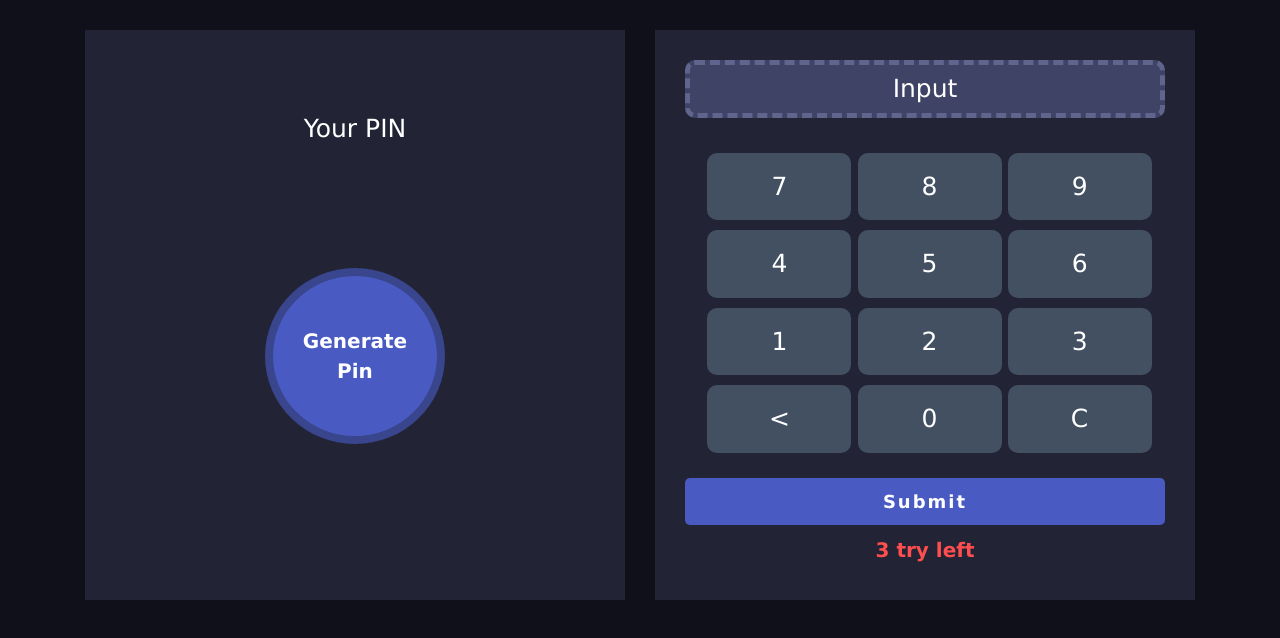
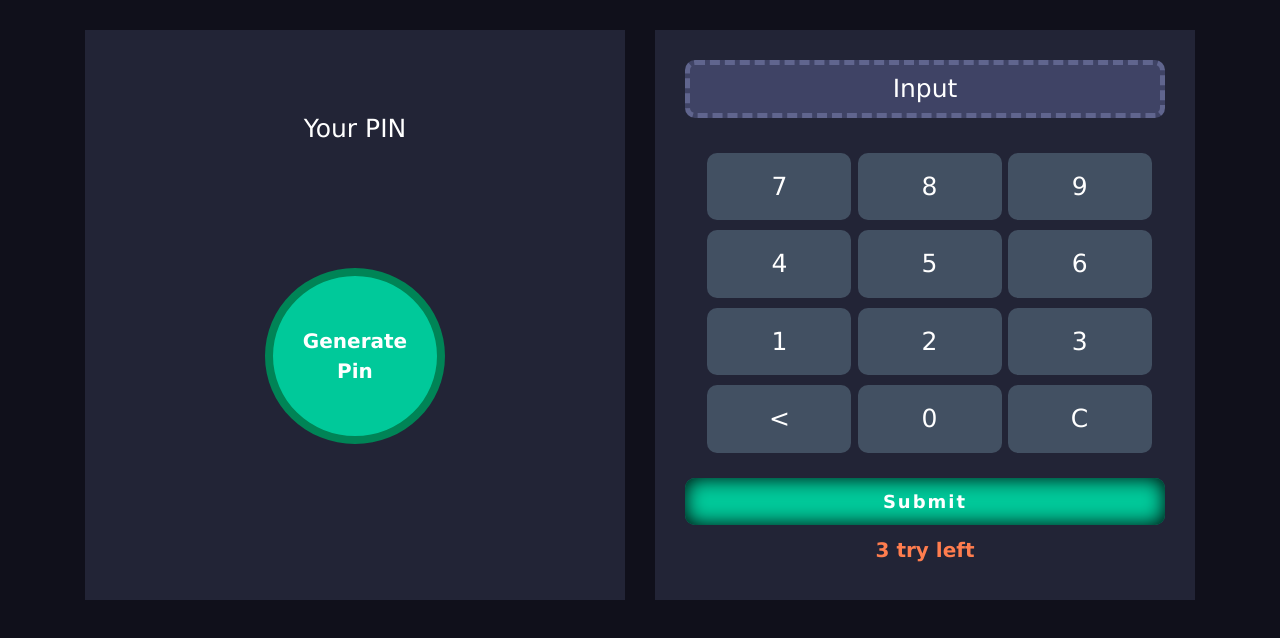
Before and after one commit to sr-tamim/OTP, a plain HTML site: page index.html in a window 1280 px wide. Drawn offline with nearby package versions, Linux system fonts and the light colour scheme.

Commit message:
color changed

```diff
--- a/script.js
+++ b/script.js
@@ -9,8 +9,8 @@ let actionLeft = 3;
 
 generateBtn.addEventListener('click', function () {
     pin = Math.floor(Math.random() * 10000);
+    if (pin.toString().length != 4) { generateBtn.click(); return; }
     showPin.innerText = pin;
-    if (pin.toString().length != 4) { generateBtn.click() }
 })
 
 document.querySelector('.pin-input').addEventListener('click', function (event) {
@@ -34,6 +34,7 @@ document.querySelector('.pin-input').addEventListener('click', function (event)
         else if (isNaN(inputPinScreen.innerText)) { alert('Type your pin') }
         else if (inputPinScreen.innerText == pin.toString()) { successMessage.style.display = 'block'; failMessage.style.display = 'none'; actionLeft = 3; }
         else { failMessage.style.display = 'block'; successMessage.style.display = 'none'; actionLeft--; }
+
         document.getElementById('action-count').innerText = actionLeft;
         if (actionLeft == 0) {
             event.target.setAttribute('disabled', true);
--- a/style.css
+++ b/style.css
@@ -28,8 +28,8 @@ body {
     width: 180px;
     padding: 50px;
     border-radius: 50%;
-    border: 8px solid #39458C;
-    background-color: #495BC3;
+    border: 8px solid #008456;
+    background-color: #00c99a;
     color: #ffffff;
     font-weight: bold;
     font-size: 20px;
@@ -37,6 +37,9 @@ body {
 .generate-btn:focus{
     outline: none;
     box-shadow: none;
+}
+.generate-btn:hover{
+    transform: scale(0.95);
 }
 
 #input-pin-display{
@@ -70,16 +73,14 @@ margin-right: -4px;
 border-radius: 10px;
 cursor: pointer;
 }
-.blink-me {
-color: #E0B612;
-}
 .submit-btn {
     width: 100%;
     border: none;
     margin-top: 20px;
     padding: 10px 0;
-    border-radius: 5px;
-    background: #495BC3;
+    border-radius: 10px;
+    background: #00c99a;
+    box-shadow: 0 0 20px black inset;
     color: #fff;
     font-size: 18px;
     font-weight: bold;
@@ -103,7 +104,7 @@ color: #E0B612;
     margin: 0 auto;
 }
 .action-left {
-    color: #ff4e4e;
+    color: #ff7d4e;
     font-size: 20px;
     font-weight: bold;
     margin-top: 10px;
```
